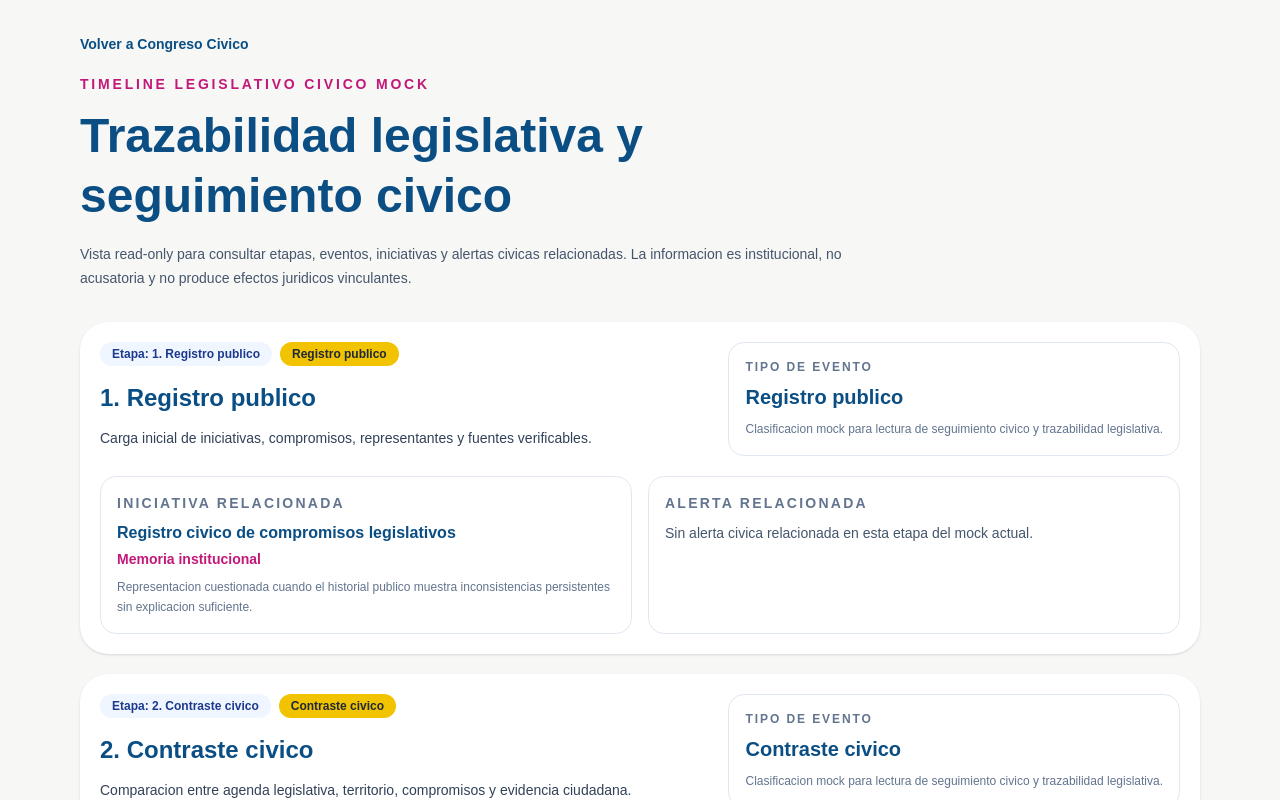
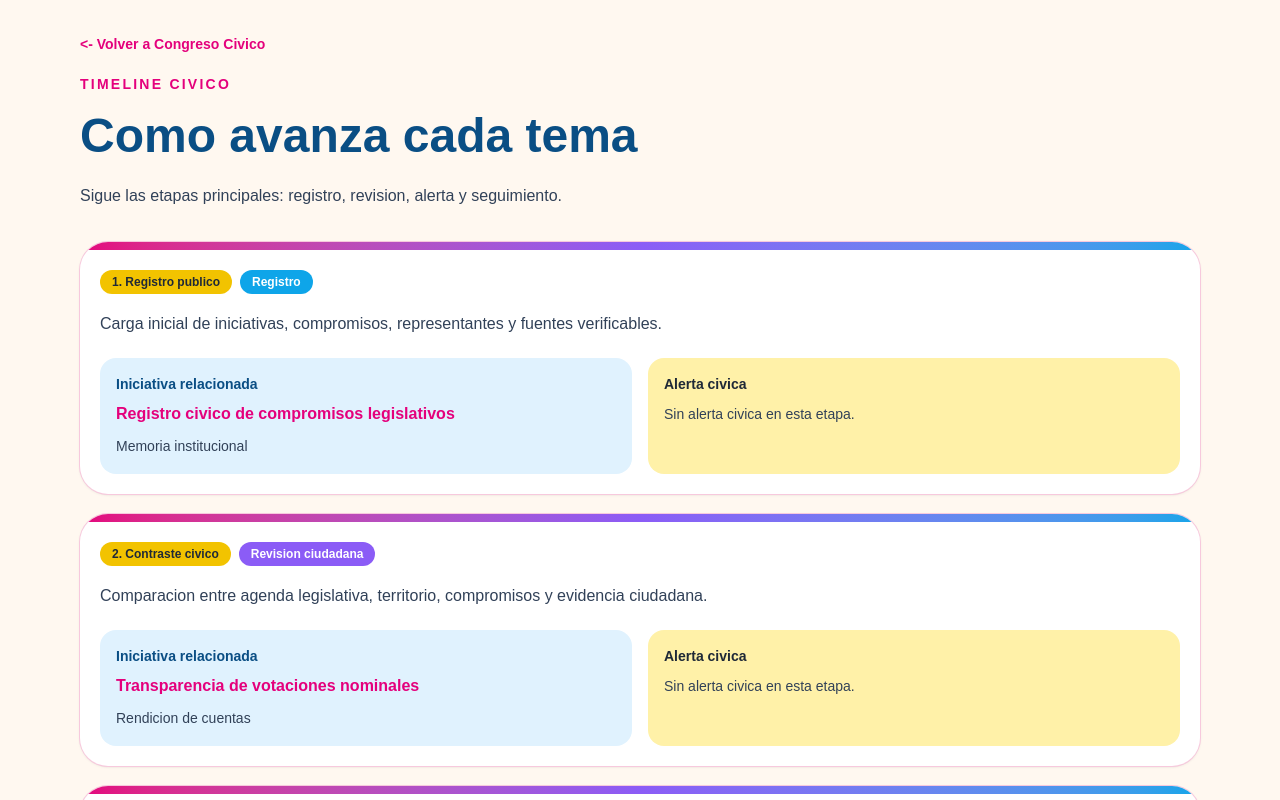
Before and after one commit to TecnocraciaParticipativaMexico/Plataforma, a Next.js app in the folder web/: page /congreso-civico/timeline in a window 1280 px wide. Shown: the top 800 px of the page. Built offline with nearby package versions, Linux system fonts and the light colour scheme.

Commit message:
style: simplify Congreso Civico timeline page

```diff
--- a/web/app/congreso-civico/timeline/page.tsx
+++ b/web/app/congreso-civico/timeline/page.tsx
@@ -6,16 +6,23 @@ import {
 } from "../../lib/congresoCivico";
 
 const tipoEventoPorFase = {
-  "1.": "Registro publico",
-  "2.": "Contraste civico",
+  "1.": "Registro",
+  "2.": "Revision ciudadana",
   "3.": "Alerta civica",
-  "4.": "Seguimiento civico",
+  "4.": "Seguimiento",
+};
+
+const tipoColor = {
+  Registro: "bg-[#0EA5E9] text-white",
+  "Revision ciudadana": "bg-[#8B5CF6] text-white",
+  "Alerta civica": "bg-[#E4007C] text-white",
+  Seguimiento: "bg-[#16A34A] text-white",
 };
 
 function obtenerTipoEvento(fase: string) {
   const clave = Object.keys(tipoEventoPorFase).find((prefijo) => fase.startsWith(prefijo));
 
-  return clave ? tipoEventoPorFase[clave as keyof typeof tipoEventoPorFase] : "Seguimiento civico";
+  return clave ? tipoEventoPorFase[clave as keyof typeof tipoEventoPorFase] : "Seguimiento";
 }
 
 function obtenerIniciativaRelacionada(fase: string) {
@@ -48,23 +55,21 @@ function obtenerAlertaRelacionada(fase: string) {
 
 export default function CongresoCivicoTimelinePage() {
   return (
-    <main className="min-h-screen bg-[#F7F7F5] text-[#0A4E84]">
+    <main className="min-h-screen bg-[#FFF8F0] text-[#0A4E84]">
       <div className="mx-auto max-w-6xl px-4 py-8">
-        <Link href="/congreso-civico" className="mb-5 inline-block text-sm font-semibold">
-          Volver a Congreso Civico
+        <Link href="/congreso-civico" className="mb-5 inline-block text-sm font-semibold text-[#E4007C]">
+          {"<-"} Volver a Congreso Civico
         </Link>
 
         <section className="mb-8 max-w-3xl">
-          <div className="mb-3 text-sm font-semibold uppercase tracking-[0.2em] text-[#C2187A]">
-            Timeline legislativo civico mock
+          <div className="mb-3 text-sm font-bold uppercase tracking-[0.16em] text-[#E4007C]">
+            Timeline civico
           </div>
           <h1 className="text-4xl font-bold leading-tight md:text-5xl">
-            Trazabilidad legislativa y seguimiento civico
+            Como avanza cada tema
           </h1>
-          <p className="mt-4 text-sm leading-6 text-slate-600">
-            Vista read-only para consultar etapas, eventos, iniciativas y alertas
-            civicas relacionadas. La informacion es institucional, no acusatoria
-            y no produce efectos juridicos vinculantes.
+          <p className="mt-4 text-base leading-7 text-slate-700">
+            Sigue las etapas principales: registro, revision, alerta y seguimiento.
           </p>
         </section>
 
@@ -75,83 +80,49 @@ export default function CongresoCivicoTimelinePage() {
             const tipoEvento = obtenerTipoEvento(item.fase);
 
             return (
-              <article key={item.id} className="rounded-[28px] bg-white p-5 shadow-sm">
-                <div className="flex flex-col gap-4 lg:flex-row lg:items-start lg:justify-between">
-                  <div className="max-w-3xl">
+              <article key={item.id} className="overflow-hidden rounded-[28px] bg-white shadow-sm ring-1 ring-[#F7C9DD]">
+                <div className="h-2 bg-gradient-to-r from-[#E4007C] via-[#8B5CF6] to-[#0EA5E9]" />
+                <div className="p-5">
                   <div className="flex flex-wrap gap-2">
-                      <span className="rounded-full bg-blue-50 px-3 py-1 text-xs font-bold text-blue-900">
-                        Etapa: {item.fase}
+                    <span className="rounded-full bg-[#F2C300] px-3 py-1 text-xs font-bold text-[#1F2937]">
+                      {item.fase}
                     </span>
-                      <span className="rounded-full bg-[#F2C300] px-3 py-1 text-xs font-bold text-[#1F2937]">
+                    <span className={`rounded-full px-3 py-1 text-xs font-bold ${tipoColor[tipoEvento]}`}>
                       {tipoEvento}
                     </span>
                   </div>
 
-                    <h2 className="mt-4 text-2xl font-bold text-[#0A4E84]">
-                      {item.fase}
-                    </h2>
-                    <p className="mt-3 text-sm leading-6 text-slate-700">
-                      {item.descripcion}
-                    </p>
-                  </div>
-
-                  <div className="rounded-2xl border border-slate-200 p-4 lg:min-w-64">
-                    <div className="text-xs font-bold uppercase tracking-[0.16em] text-slate-500">
-                      Tipo de evento
-                    </div>
-                    <div className="mt-2 text-xl font-bold text-[#0A4E84]">{tipoEvento}</div>
-                    <p className="mt-2 text-xs leading-5 text-slate-500">
-                      Clasificacion mock para lectura de seguimiento civico y trazabilidad legislativa.
-                    </p>
-                  </div>
-                </div>
+                  <p className="mt-4 text-base leading-7 text-slate-700">{item.descripcion}</p>
 
                   <div className="mt-5 grid gap-4 md:grid-cols-2">
-                  <div className="rounded-2xl border border-slate-200 p-4">
-                    <h3 className="mb-2 text-sm font-bold uppercase tracking-[0.16em] text-slate-500">
-                      Iniciativa relacionada
-                    </h3>
+                    <div className="rounded-2xl bg-[#E0F2FE] p-4">
+                      <h3 className="mb-2 text-sm font-bold text-[#0A4E84]">Iniciativa relacionada</h3>
                       {iniciativa ? (
                         <div>
                           <Link
                             href={`/congreso-civico/iniciativas/${iniciativa.id}`}
-                          className="font-bold text-[#0A4E84]"
+                            className="font-bold text-[#E4007C]"
                           >
                             {iniciativa.titulo}
                           </Link>
-                        <p className="mt-1 text-sm font-semibold text-[#C2187A]">
-                          {iniciativa.tema}
-                        </p>
-                        <p className="mt-2 text-xs leading-5 text-slate-500">
-                          {iniciativa.riesgoInstitucional}
-                        </p>
+                          <p className="mt-2 text-sm leading-6 text-slate-700">{iniciativa.tema}</p>
                         </div>
                       ) : (
-                      <p className="text-sm leading-6 text-slate-600">
-                        Sin iniciativa relacionada en el mock actual.
-                      </p>
+                        <p className="text-sm leading-6 text-slate-600">Sin iniciativa relacionada.</p>
                       )}
                     </div>
 
-                  <div className="rounded-2xl border border-slate-200 p-4">
-                    <h3 className="mb-2 text-sm font-bold uppercase tracking-[0.16em] text-slate-500">
-                      Alerta relacionada
-                    </h3>
+                    <div className="rounded-2xl bg-[#FFF1A8] p-4">
+                      <h3 className="mb-2 text-sm font-bold text-[#1F2937]">Alerta civica</h3>
                       {alerta ? (
                         <div>
                           <div className="font-bold text-[#0A4E84]">{alerta.tipo}</div>
-                        <p className="mt-2 text-sm leading-6 text-slate-600">
-                          {alerta.descripcion}
-                        </p>
-                        <p className="mt-2 text-xs leading-5 text-slate-500">
-                          {alerta.criterioSeguro}
-                        </p>
+                          <p className="mt-2 text-sm leading-6 text-slate-700">{alerta.descripcion}</p>
                         </div>
                       ) : (
-                      <p className="text-sm leading-6 text-slate-600">
-                        Sin alerta civica relacionada en esta etapa del mock actual.
-                      </p>
+                        <p className="text-sm leading-6 text-slate-700">Sin alerta civica en esta etapa.</p>
                       )}
+                    </div>
                   </div>
                 </div>
               </article>
```
Lines whose indentation alone changed are shown as unchanged.
